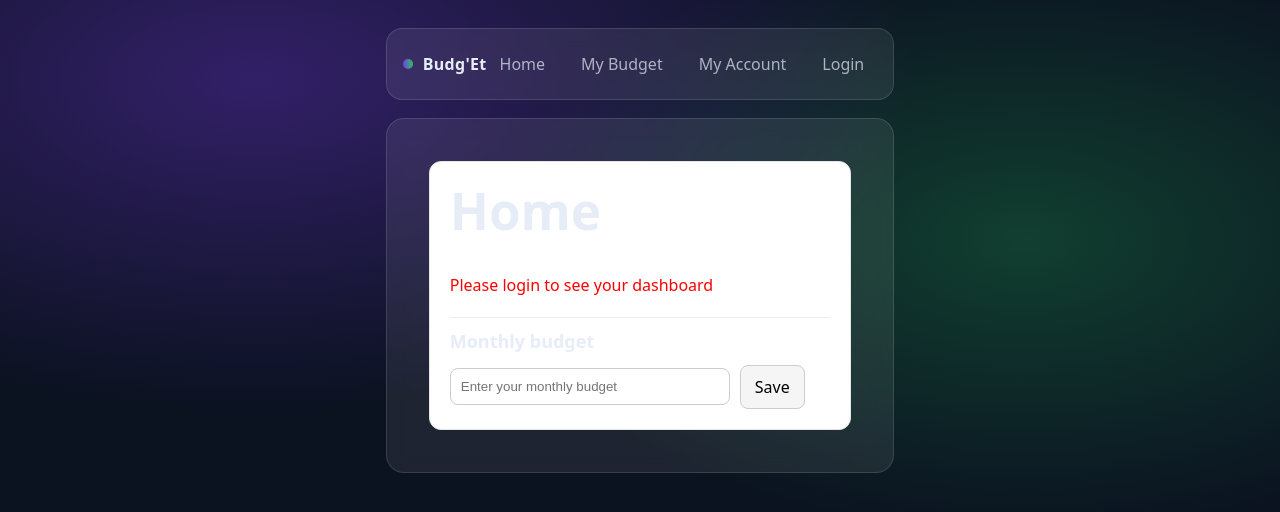
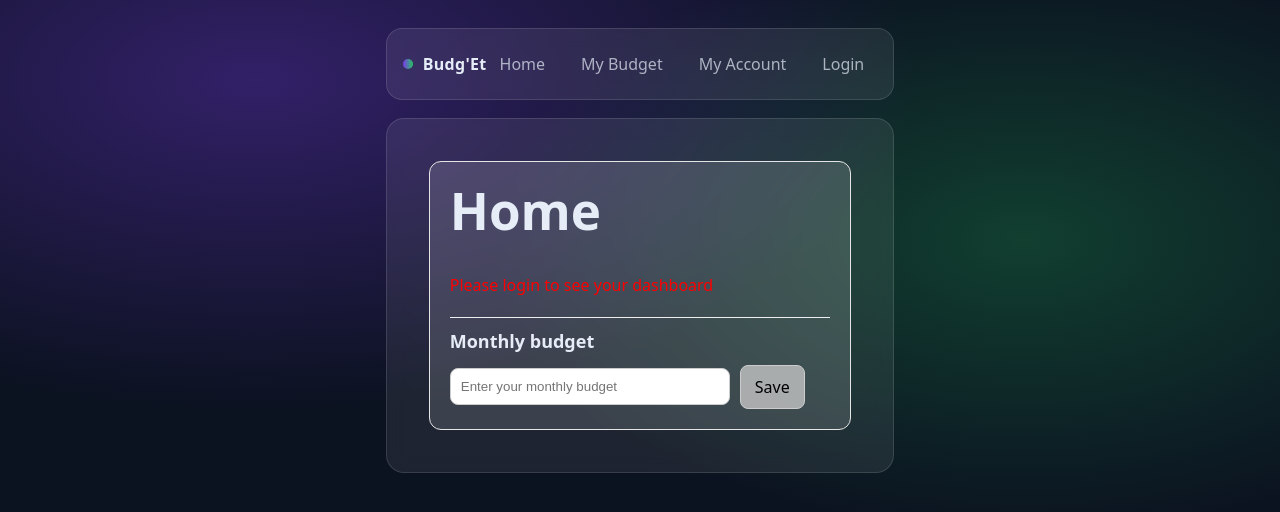
Before and after one commit to aaikoala/Full_DevOps_Lab_Project_Final, a React app in the folder frontend/: page / in a window 1280 px wide. Shown: the top 512 px of the page. Built offline with nearby package versions, Linux system fonts and the light colour scheme; the HTML template or start-up script is replaced by a standard one.

Commit message:
fix color

```diff
--- a/frontend/src/pages/HomePage.jsx
+++ b/frontend/src/pages/HomePage.jsx
@@ -251,7 +251,7 @@ export default function HomePage() {
 
 const styles = {
   page: { maxWidth: 900, margin: "0 auto", padding: 20 },
-  card: { background: "white", border: "1px solid #e5e5e5", borderRadius: 12, padding: 20 },
+  card: { background: "#fffefe22", border: "1px solid #e5e5e5", borderRadius: 12, padding: 20 },
   title: { marginTop: 0 },
   msg: { color: "red" },
 
@@ -284,10 +284,10 @@ const styles = {
   h2: { margin: "0 0 10px 0", fontSize: 18 },
   row: { display: "flex", gap: 10, alignItems: "center" },
   input: { padding: "10px", borderRadius: 8, border: "1px solid #ccc", width: 280 },
-  button: { padding: "10px 14px", borderRadius: 8, border: "1px solid #ccc", background: "#f5f5f5", cursor: "pointer" },
+  button: { padding: "10px 14px", borderRadius: 8, border: "1px solid #ccc", background: "#bebebed7", cursor: "pointer" },
   grid: { display: "grid", gridTemplateColumns: "1fr 1fr 1fr", gap: 12 },
-  box: { border: "1px solid #eee", borderRadius: 10, padding: 12, background: "#fafafa" },
-  label: { fontSize: 13, color: "#555" },
+  box: { border: "1px solid #eee", borderRadius: 10, padding: 12, background: "#fafafa51" },
+  label: { fontSize: 13, color: "#ffffffff",fontWeight: "bold" },
   value: { fontSize: 22, fontWeight: "bold", marginTop: 6 },
   chartRow: { display: "flex", gap: 20, alignItems: "center", flexWrap: "wrap" },
   pieWrap: { width: 220, height: 220, display: "flex", alignItems: "center", justifyContent: "center" },
@@ -296,6 +296,6 @@ const styles = {
   legendItem: { display: "flex", gap: 10, alignItems: "center", marginBottom: 10 },
   dot: { width: 12, height: 12, borderRadius: 999 },
   legendTitle: { fontWeight: "bold" },
-  legendText: { color: "#444", fontSize: 14 },
+  legendText: { color: "#ffffffff", fontSize: 14 },
   refresh: { marginTop: 12, padding: "10px 14px", borderRadius: 8, border: "1px solid #ccc", background: "#f5f5f5", cursor: "pointer" },
 };
```
Also changed, not shown: 1 other file (tests, documents, lock files or other folders).
